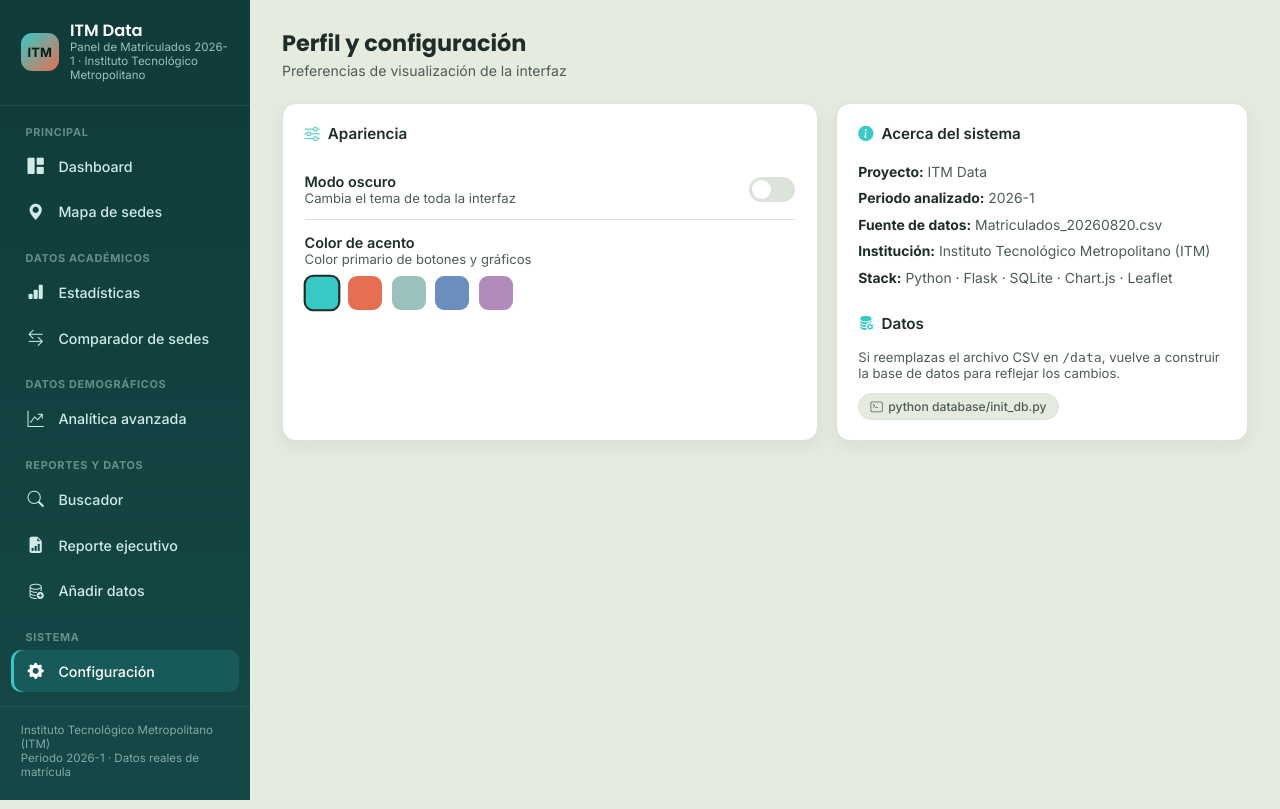
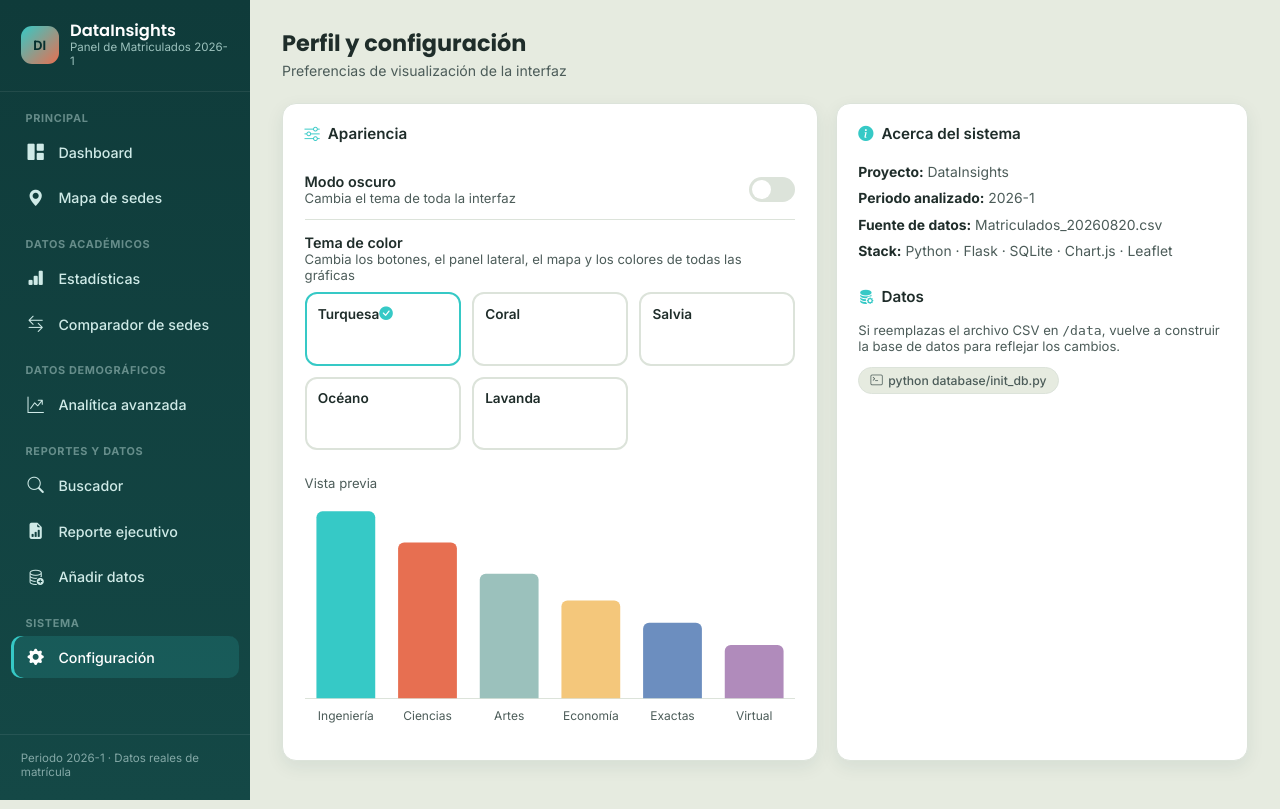
Before and after one commit to dahianazapatape/Data_Sem, a Flask app: page /configuracion in a window 1280 px wide. Run offline with Flask 3, Linux system fonts and the light colour scheme; parts of the project's set-up code (start-up, migrations or seed data) failed here and were passed over.

Commit message:
Renombrar a DataInsights y agregar temas de color completos
- Cambiar el nombre de la app de "ITM Data" a "DataInsights" y quitar
  las menciones a la institución en la interfaz, el PDF y el README.
- Reemplazar el selector de color de acento por 5 temas de color que
  cambian botones, panel lateral, mapa y la paleta de todas las gráficas,
  con vista previa en Configuración.
- El PDF del reporte usa el color del tema activo.
- Las gráficas ajustan textos y cuadrícula al modo oscuro.

Co-Authored-By: Claude Opus 5.5 <noreply@anthropic.com>

```diff
--- a/app.py
+++ b/app.py
@@ -1,6 +1,6 @@
 # -*- coding: utf-8 -*-
 """
-ITM Data — Panel interactivo de matriculados del ITM.
+DataInsights — Panel interactivo de matriculados.
 
 Ejecutar con:
     python app.py
@@ -55,6 +55,6 @@ if __name__ == "__main__":
     if os.environ.get("WERKZEUG_RUN_MAIN") != "true":
         threading.Timer(1.2, _open_browser).start()
 
-    print(f"\n ITM Data disponible en: http://{HOST}:{PORT}/\n")
+    print(f"\n DataInsights disponible en: http://{HOST}:{PORT}/\n")
     debug_mode = os.environ.get("ITM_DEBUG", "true").lower() == "true"
     app.run(host=HOST, port=PORT, debug=debug_mode)
--- a/routes/api.py
+++ b/routes/api.py
@@ -1,6 +1,7 @@
 # -*- coding: utf-8 -*-
 import csv
 import io
+import re
 
 from flask import Blueprint, Response, jsonify, request, send_file
 
@@ -201,14 +202,18 @@ def reporte_pdf():
     from reportlab.platypus import (Paragraph, SimpleDocTemplate, Spacer,
                                      Table, TableStyle)
 
+    # Color del tema activo en la interfaz (hex sin '#'); por defecto turquesa.
+    color = request.args.get("color", "")
+    header_color = f"#{color}" if re.fullmatch(r"[0-9A-Fa-f]{6}", color) else "#36C9C6"
+
     data = q.get_report_findings()
     kpis = data["kpis"]
     buf = io.BytesIO()
     doc = SimpleDocTemplate(buf, pagesize=letter, topMargin=2 * cm, bottomMargin=2 * cm)
     styles = getSampleStyleSheet()
     story = [
-        Paragraph("Reporte Ejecutivo — ITM Data", styles["Title"]),
-        Paragraph("Instituto Tecnológico Metropolitano · Periodo 2026-1", styles["Normal"]),
+        Paragraph("Reporte Ejecutivo — DataInsights", styles["Title"]),
+        Paragraph("Periodo 2026-1", styles["Normal"]),
         Spacer(1, 16),
         Paragraph("Indicadores generales", styles["Heading2"]),
     ]
@@ -222,7 +227,7 @@ def reporte_pdf():
     ]
     t = Table(tabla_kpis, colWidths=[9 * cm, 6 * cm])
     t.setStyle(TableStyle([
-        ("BACKGROUND", (0, 0), (-1, 0), colors.HexColor("#36C9C6")),
+        ("BACKGROUND", (0, 0), (-1, 0), colors.HexColor(header_color)),
         ("GRID", (0, 0), (-1, -1), 0.5, colors.HexColor("#DCE3DA")),
         ("FONTSIZE", (0, 0), (-1, -1), 10),
         ("BOTTOMPADDING", (0, 0), (-1, -1), 6),
--- a/static/css/style.css
+++ b/static/css/style.css
@@ -1,5 +1,5 @@
 /* ============================================================
-   ITM Data — Estilos generales
+   DataInsights — Estilos generales
    Paleta: Terra Cotta / Pale Spring Bud / Opal / Alabaster / Kobi Egg Blue
    ============================================================ */
 :root {
@@ -17,6 +17,7 @@
   --sidebar-bg-2: #144846;
   --sidebar-text: #CFEAE7;
   --sidebar-active: var(--kobi);
+  --on-primary: #06302F;
   --border-soft: #DCE3DA;
   --shadow: 0 6px 18px rgba(15, 59, 58, 0.08);
   --radius: 14px;
@@ -85,7 +86,7 @@ a { text-decoration: none; color: inherit; }
   border-radius: 11px;
   background: linear-gradient(135deg, var(--kobi), var(--terra-cotta));
   display: flex; align-items: center; justify-content: center;
-  font-weight: 700; color: #06201F; font-size: .8rem; letter-spacing: .01em;
+  font-weight: 700; color: var(--on-primary); font-size: .8rem; letter-spacing: .01em;
   flex-shrink: 0;
 }
 
@@ -220,9 +221,9 @@ a { text-decoration: none; color: inherit; }
 .kpi-label { font-size: .78rem; color: var(--ink-soft); }
 .kpi-delta { font-size: .72rem; font-weight: 600; }
 
-.bg-kobi { background: rgba(54,201,198,.16); color: #0d7a78; }
-.bg-terra { background: rgba(231,111,81,.16); color: #b8492c; }
-.bg-opal { background: rgba(155,193,188,.28); color: #3f6b65; }
+.bg-kobi { background: color-mix(in srgb, var(--kobi) 16%, transparent); color: color-mix(in srgb, var(--kobi) 62%, #000); }
+.bg-terra { background: color-mix(in srgb, var(--terra-cotta) 16%, transparent); color: color-mix(in srgb, var(--terra-cotta) 72%, #000); }
+.bg-opal { background: color-mix(in srgb, var(--opal) 28%, transparent); color: color-mix(in srgb, var(--opal) 45%, #000); }
 .bg-bud { background: rgba(200,196,110,.28); color: #7a7622; }
 
 /* ---------- Chips / badges / filters ---------- */
@@ -268,7 +269,7 @@ a { text-decoration: none; color: inherit; }
 .form-select:focus, .form-input:focus {
   outline: none;
   border-color: var(--kobi);
-  box-shadow: 0 0 0 3px rgba(54,201,198,.18);
+  box-shadow: 0 0 0 3px color-mix(in srgb, var(--kobi) 18%, transparent);
 }
 
 .btn {
@@ -285,7 +286,7 @@ a { text-decoration: none; color: inherit; }
 }
 
 .btn:active { transform: scale(.97); }
-.btn-primary { background: var(--kobi); color: #06302F; }
+.btn-primary { background: var(--kobi); color: var(--on-primary); }
 .btn-primary:hover { filter: brightness(1.06); }
 .btn-outline { background: transparent; border: 1px solid var(--border-soft); color: var(--ink); }
 .btn-outline:hover { border-color: var(--kobi); color: var(--kobi); }
@@ -317,7 +318,7 @@ table.data-table td {
   border-bottom: 1px solid var(--border-soft);
 }
 
-table.data-table tr:hover td { background: rgba(54,201,198,.06); }
+table.data-table tr:hover td { background: color-mix(in srgb, var(--kobi) 6%, transparent); }
 
 .pagination { display: flex; align-items: center; gap: .5rem; justify-content: flex-end; margin-top: 1rem; }
 .pagination span { font-size: .8rem; color: var(--ink-soft); }
@@ -372,6 +373,26 @@ input:checked + .slider::before { transform: translateX(21px); }
 }
 .swatch.active { border-color: var(--ink); transform: scale(1.08); }
 
+/* ---------- Selector de temas de color ---------- */
+.theme-grid {
+  display: grid; grid-template-columns: repeat(auto-fill, minmax(150px, 1fr));
+  gap: .7rem; width: 100%;
+}
+.theme-card {
+  display: flex; flex-direction: column; gap: .55rem; text-align: left;
+  padding: .7rem; border-radius: 12px; cursor: pointer;
+  background: var(--card-bg); color: var(--ink); font: inherit;
+  border: 2px solid var(--border-soft); transition: border-color .15s ease, transform .1s ease;
+}
+.theme-card:hover { transform: translateY(-1px); }
+.theme-card.active { border-color: var(--kobi); }
+.theme-card-head { display: flex; align-items: center; justify-content: space-between; font-weight: 600; font-size: .85rem; }
+.theme-card-head i { color: var(--kobi); visibility: hidden; }
+.theme-card.active .theme-card-head i { visibility: visible; }
+.theme-strip { display: flex; height: 22px; border-radius: 6px; overflow: hidden; }
+.theme-strip span { flex: 1; }
+.theme-preview { margin-top: 1rem; width: 100%; }
+
 .mobile-overlay {
   display: none;
   position: fixed; inset: 0; background: rgba(0,0,0,.4); z-index: 35;
@@ -417,7 +438,7 @@ input:checked + .slider::before { transform: translateX(21px); }
   color: var(--ink-soft);
   cursor: pointer;
 }
-.tab-btn.active { background: var(--kobi); color: #06302F; border-color: var(--kobi); }
+.tab-btn.active { background: var(--kobi); color: var(--on-primary); border-color: var(--kobi); }
 
 .progress-row { margin-bottom: .85rem; }
 .progress-row .progress-label {
@@ -436,7 +457,7 @@ input:checked + .slider::before { transform: translateX(21px); }
   cursor: pointer;
   transition: border-color .15s ease, background .15s ease;
 }
-.upload-drop:hover, .upload-drop.dragover { border-color: var(--kobi); background: rgba(54,201,198,.06); }
+.upload-drop:hover, .upload-drop.dragover { border-color: var(--kobi); background: color-mix(in srgb, var(--kobi) 6%, transparent); }
 .upload-drop i { font-size: 1.8rem; color: var(--opal); display: block; margin-bottom: .5rem; }
 
 .finding-item {
--- a/static/js/buscador.js
+++ b/static/js/buscador.js
@@ -36,10 +36,8 @@ async function populateFilters() {
 }
 
 function genderBadge(sexo) {
-  const color = sexo === "Femenino" ? "background:rgba(231,111,81,.15); color:#b8492c;"
-    : sexo === "Masculino" ? "background:rgba(54,201,198,.15); color:#0d7a78;"
-    : "background:rgba(155,193,188,.25); color:#3f6b65;";
-  return `<span class="badge-pill" style="${color}">${sexo}</span>`;
+  const cls = sexo === "Femenino" ? "bg-terra" : sexo === "Masculino" ? "bg-kobi" : "bg-opal";
+  return `<span class="badge-pill ${cls}">${sexo}</span>`;
 }
 
 async function runSearch(page = 1) {
--- a/static/js/comparador.js
+++ b/static/js/comparador.js
@@ -55,8 +55,8 @@ async function comparar() {
     return;
   }
   const data = await FA.getJSON(`/api/comparar-sedes?${FA.qs({ sede_a: sedeA, sede_b: sedeB })}`);
-  document.getElementById("colA").innerHTML = renderCol(data.a, "#36C9C6");
-  document.getElementById("colB").innerHTML = renderCol(data.b, "#E76F51");
+  document.getElementById("colA").innerHTML = renderCol(data.a, FA.theme.primary);
+  document.getElementById("colB").innerHTML = renderCol(data.b, FA.theme.secondary);
   document.getElementById("compareEmpty").style.display = "none";
   document.getElementById("compareResult").style.display = "grid";
 }
--- a/static/js/configuracion.js
+++ b/static/js/configuracion.js
@@ -1,6 +1,51 @@
 // ============================================================
-// Configuración: modo oscuro + color de acento (persistente)
+// Configuración: modo oscuro + tema de color (persistente)
 // ============================================================
+let previewChart = null;
+
+function renderPreview() {
+  const canvas = document.getElementById("themePreviewChart");
+  if (!canvas || typeof Chart === "undefined") return;
+  if (previewChart) previewChart.destroy();
+  initChartDefaults();
+  const labels = ["Ingeniería", "Ciencias", "Artes", "Economía", "Exactas", "Virtual"];
+  previewChart = new Chart(canvas, {
+    type: "bar",
+    data: {
+      labels,
+      datasets: [{ data: [42, 35, 28, 22, 17, 12], backgroundColor: FA.palette.slice(0, labels.length), borderRadius: 6 }],
+    },
+    options: {
+      responsive: true,
+      animation: { duration: 250 },
+      plugins: { legend: { display: false }, tooltip: { enabled: false } },
+      scales: { x: { grid: { display: false } }, y: { display: false } },
+    },
+  });
+}
+
+function renderThemeGrid() {
+  const grid = document.getElementById("themeGrid");
+  const current = getThemeId();
+  grid.innerHTML = Object.entries(THEMES).map(([id, t]) => `
+    <button type="button" class="theme-card ${id === current ? "active" : ""}" data-theme-id="${id}">
+      <div class="theme-card-head">${t.name} <i class="bi bi-check-circle-fill"></i></div>
+      <div class="theme-strip">${t.palette.slice(0, 6).map(c => `<span style="background:${c};"></span>`).join("")}</div>
+    </button>
+  `).join("");
+
+  grid.querySelectorAll(".theme-card").forEach(card => {
+    card.addEventListener("click", () => {
+      const id = card.dataset.themeId;
+      localStorage.setItem("itm_color_theme", id);
+      localStorage.removeItem("itm_accent");
+      applyColorTheme(id);
+      grid.querySelectorAll(".theme-card").forEach(c => c.classList.toggle("active", c === card));
+      renderPreview();
+    });
+  });
+}
+
 document.addEventListener("DOMContentLoaded", () => {
   const darkToggle = document.getElementById("darkModeToggle");
   const savedTheme = localStorage.getItem("itm_theme") || "light";
@@ -10,16 +55,9 @@ document.addEventListener("DOMContentLoaded", () => {
     const theme = darkToggle.checked ? "dark" : "light";
     document.documentElement.setAttribute("data-theme", theme);
     localStorage.setItem("itm_theme", theme);
+    renderPreview();
   });
 
-  const savedAccent = localStorage.getItem("itm_accent") || "#36C9C6";
-  document.querySelectorAll(".swatch").forEach(sw => {
-    if (sw.dataset.color.toLowerCase() === savedAccent.toLowerCase()) sw.classList.add("active");
-    sw.addEventListener("click", () => {
-      document.querySelectorAll(".swatch").forEach(s => s.classList.remove("active"));
-      sw.classList.add("active");
-      document.documentElement.style.setProperty("--kobi", sw.dataset.color);
-      localStorage.setItem("itm_accent", sw.dataset.color);
-    });
-  });
+  renderThemeGrid();
+  renderPreview();
 });
--- a/static/js/main.js
+++ b/static/js/main.js
@@ -1,6 +1,8 @@
 // ============================================================
-// ITM Data — lógica común (sidebar móvil, tema, acento)
+// DataInsights — lógica común (sidebar móvil, tema, acento)
 // ============================================================
+
+initChartDefaults();
 
 const FA = {
   fmt(n) {
@@ -14,17 +16,22 @@ const FA = {
     if (!res.ok) throw new Error(`Error ${res.status} en ${url}`);
     return res.json();
   },
+  // Colores del tema activo (ver theme.js)
+  get theme() { return getTheme(); },
+  get palette() { return getTheme().palette; },
   qs(params) {
     const clean = Object.fromEntries(Object.entries(params).filter(([, v]) => v !== "" && v != null));
     return new URLSearchParams(clean).toString();
   },
 };
 
-function initTheme() {
-  const saved = localStorage.getItem("itm_theme") || "light";
-  document.documentElement.setAttribute("data-theme", saved);
-  const accent = localStorage.getItem("itm_accent");
-  if (accent) document.documentElement.style.setProperty("--kobi", accent);
+// Textos y cuadrícula de las gráficas acordes al modo claro/oscuro.
+function initChartDefaults() {
+  if (typeof Chart === "undefined") return;
+  const css = getComputedStyle(document.documentElement);
+  Chart.defaults.color = css.getPropertyValue("--ink-soft").trim();
+  Chart.defaults.borderColor = css.getPropertyValue("--border-soft").trim();
+  Chart.defaults.font.family = "'Inter', sans-serif";
 }
 
 function initSidebar() {
@@ -41,6 +48,5 @@ function initSidebar() {
 }
 
 document.addEventListener("DOMContentLoaded", () => {
-  initTheme();
   initSidebar();
 });
--- a/static/js/mapa.js
+++ b/static/js/mapa.js
@@ -34,9 +34,9 @@ async function loadMapa() {
   sedes.forEach(s => {
     const marker = L.circleMarker([s.lat, s.lon], {
       radius: radiusFor(s.total, max),
-      color: "#0F3B3A",
+      color: FA.theme.sidebar[0],
       weight: 1,
-      fillColor: s.total > max * 0.3 ? "#E76F51" : "#36C9C6",
+      fillColor: s.total > max * 0.3 ? FA.theme.secondary : FA.theme.primary,
       fillOpacity: 0.65,
     }).addTo(map);
 
--- a/static/js/reporte.js
+++ b/static/js/reporte.js
@@ -44,6 +44,6 @@ document.addEventListener("DOMContentLoaded", () => {
   loadReport();
   loadQuality();
   document.getElementById("pdfBtn").addEventListener("click", () => {
-    window.location.href = "/api/reporte/pdf";
+    window.location.href = `/api/reporte/pdf?${FA.qs({ color: FA.theme.primary.slice(1) })}`;
   });
 });
--- /dev/null
+++ b/static/js/theme.js
@@ -0,0 +1,73 @@
+// ============================================================
+// DataInsights — temas de color
+// Se carga en <head> para aplicar el tema antes de pintar la página
+// (evita el parpadeo del color por defecto). Cada tema define el
+// color primario/secundario, la paleta de las gráficas y el panel lateral.
+// ============================================================
+
+const THEMES = {
+  turquesa: {
+    name: "Turquesa",
+    primary: "#36C9C6", secondary: "#E76F51", tertiary: "#9BC1BC", onPrimary: "#06302F",
+    sidebar: ["#0F3B3A", "#144846"], sidebarText: "#CFEAE7",
+    palette: ["#36C9C6", "#E76F51", "#9BC1BC", "#F4C77B", "#6C8EBF", "#B08BBB", "#E6BEAE", "#8FD6C4", "#D68C45", "#7B9E89"],
+  },
+  coral: {
+    name: "Coral",
+    primary: "#E76F51", secondary: "#2A9D8F", tertiary: "#F4A261", onPrimary: "#2B0E06",
+    sidebar: ["#3D1F17", "#552B20"], sidebarText: "#F6DCD3",
+    palette: ["#E76F51", "#2A9D8F", "#F4A261", "#E9C46A", "#264653", "#C97B84", "#8AB17D", "#F2B5A0", "#5E8C9A", "#B5838D"],
+  },
+  salvia: {
+    name: "Salvia",
+    primary: "#5E9E92", secondary: "#D4A373", tertiary: "#A3C4BC", onPrimary: "#0B2420",
+    sidebar: ["#1E3530", "#28443E"], sidebarText: "#D7E8E3",
+    palette: ["#5E9E92", "#D4A373", "#A3C4BC", "#E9C46A", "#7D8CC4", "#C08497", "#90A955", "#CCD5AE", "#B56576", "#6D8A96"],
+  },
+  oceano: {
+    name: "Océano",
+    primary: "#4F7CC0", secondary: "#F2A541", tertiary: "#8FB3E0", onPrimary: "#FFFFFF",
+    sidebar: ["#14233D", "#1C3052"], sidebarText: "#D3E0F2",
+    palette: ["#4F7CC0", "#F2A541", "#8FB3E0", "#E07A5F", "#3D9A8B", "#9B72AA", "#F2CC8F", "#5C6F91", "#81B29A", "#C8553D"],
+  },
+  lavanda: {
+    name: "Lavanda",
+    primary: "#9A6FB0", secondary: "#F28482", tertiary: "#C9B6D9", onPrimary: "#FFFFFF",
+    sidebar: ["#2A1D35", "#3A2848"], sidebarText: "#E6DAF0",
+    palette: ["#9A6FB0", "#F28482", "#C9B6D9", "#84A59D", "#F6BD60", "#5E7CE2", "#E5989B", "#6D597A", "#B8E0D2", "#D4A5A5"],
+  },
+};
+
+// Compatibilidad con la preferencia anterior (solo guardaba un color hex).
+const LEGACY_ACCENTS = {
+  "#36c9c6": "turquesa", "#e76f51": "coral", "#9bc1bc": "salvia",
+  "#6c8ebf": "oceano", "#b08bbb": "lavanda",
+};
+
+function getThemeId() {
+  let id = localStorage.getItem("itm_color_theme");
+  if (!id) {
+    const legacy = (localStorage.getItem("itm_accent") || "").toLowerCase();
+    id = LEGACY_ACCENTS[legacy];
+  }
+  return THEMES[id] ? id : "turquesa";
+}
+
+function getTheme() {
+  return THEMES[getThemeId()];
+}
+
+function applyColorTheme(id) {
+  const t = THEMES[id] || THEMES.turquesa;
+  const s = document.documentElement.style;
+  s.setProperty("--kobi", t.primary);
+  s.setProperty("--terra-cotta", t.secondary);
+  s.setProperty("--opal", t.tertiary);
+  s.setProperty("--on-primary", t.onPrimary);
+  s.setProperty("--sidebar-bg", t.sidebar[0]);
+  s.setProperty("--sidebar-bg-2", t.sidebar[1]);
+  s.setProperty("--sidebar-text", t.sidebarText);
+}
+
+document.documentElement.setAttribute("data-theme", localStorage.getItem("itm_theme") || "light");
+applyColorTheme(getThemeId());
--- a/templates/base.html
+++ b/templates/base.html
@@ -10,6 +10,7 @@
 <link rel="stylesheet" href="https://cdnjs.cloudflare.com/ajax/libs/bootstrap-icons/1.11.3/font/bootstrap-icons.min.css">
 <link rel="stylesheet" href="{{ url_for('static', filename='vendor/leaflet/leaflet.css') }}">
 <link rel="stylesheet" href="{{ url_for('static', filename='css/style.css') }}">
+<script src="{{ url_for('static', filename='js/theme.js') }}"></script>
 </head>
 <body>
 
@@ -18,7 +19,7 @@
 <div class="app-shell">
   <aside class="sidebar" id="sidebar">
     <div class="sidebar-brand">
-      <div class="logo-dot">ITM</div>
+      <div class="logo-dot">DI</div>
       <div>
         <div class="brand-title">{{ app_name }}</div>
         <div class="brand-sub">{{ app_subtitle }}</div>
@@ -65,7 +66,6 @@
     </nav>
 
     <div class="sidebar-footer">
-      Instituto Tecnológico Metropolitano (ITM)<br>
       Periodo 2026-1 · Datos reales de matrícula
     </div>
   </aside>
--- a/templates/configuracion.html
+++ b/templates/configuracion.html
@@ -21,15 +21,13 @@
 
     <div class="theme-switch-row" style="flex-direction:column; align-items:flex-start; gap:.6rem;">
       <div>
-        <div style="font-weight:600; font-size:.9rem;">Color de acento</div>
-        <div class="section-note" style="margin:0;">Color primario de botones y gráficos</div>
+        <div style="font-weight:600; font-size:.9rem;">Tema de color</div>
+        <div class="section-note" style="margin:0;">Cambia los botones, el panel lateral, el mapa y los colores de todas las gráficas</div>
       </div>
-      <div class="swatch-row" id="swatchRow">
-        <div class="swatch" data-color="#36C9C6" style="background:#36C9C6;"></div>
-        <div class="swatch" data-color="#E76F51" style="background:#E76F51;"></div>
-        <div class="swatch" data-color="#9BC1BC" style="background:#9BC1BC;"></div>
-        <div class="swatch" data-color="#6C8EBF" style="background:#6C8EBF;"></div>
-        <div class="swatch" data-color="#B08BBB" style="background:#B08BBB;"></div>
+      <div class="theme-grid" id="themeGrid"></div>
+      <div class="theme-preview">
+        <div class="section-note" style="margin:0 0 .4rem;">Vista previa</div>
+        <canvas id="themePreviewChart" height="140"></canvas>
       </div>
     </div>
   </div>
@@ -40,7 +38,6 @@
       <div><strong style="color:var(--ink);">Proyecto:</strong> {{ app_name }}</div>
       <div><strong style="color:var(--ink);">Periodo analizado:</strong> 2026-1</div>
       <div><strong style="color:var(--ink);">Fuente de datos:</strong> Matriculados_20260820.csv</div>
-      <div><strong style="color:var(--ink);">Institución:</strong> Instituto Tecnológico Metropolitano (ITM)</div>
       <div><strong style="color:var(--ink);">Stack:</strong> Python · Flask · SQLite · Chart.js · Leaflet</div>
     </div>
 
```
Also changed, not shown: config.py (+5 -6 lines), static/js/analitica.js (+6 -6 lines), static/js/dashboard.js (+4 -4 lines), static/js/estadisticas.js (+4 -4 lines), README.md.
